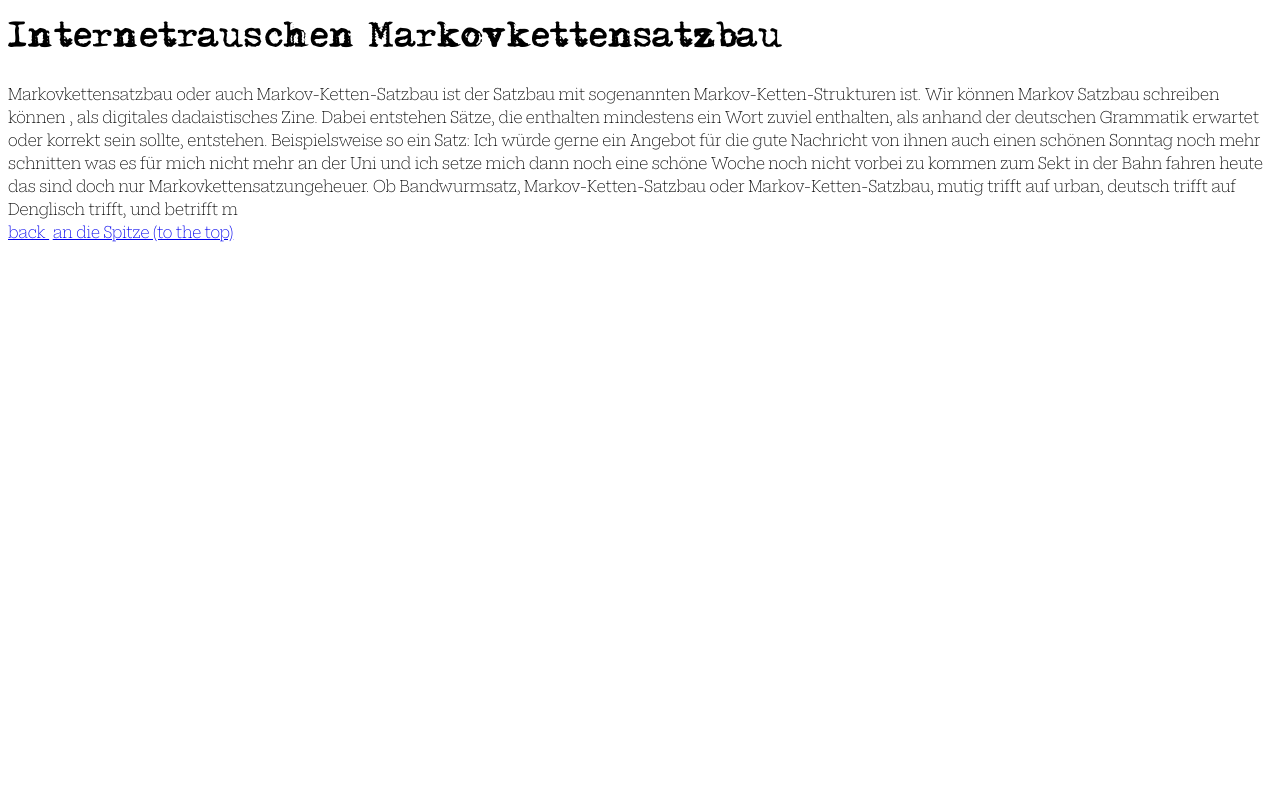
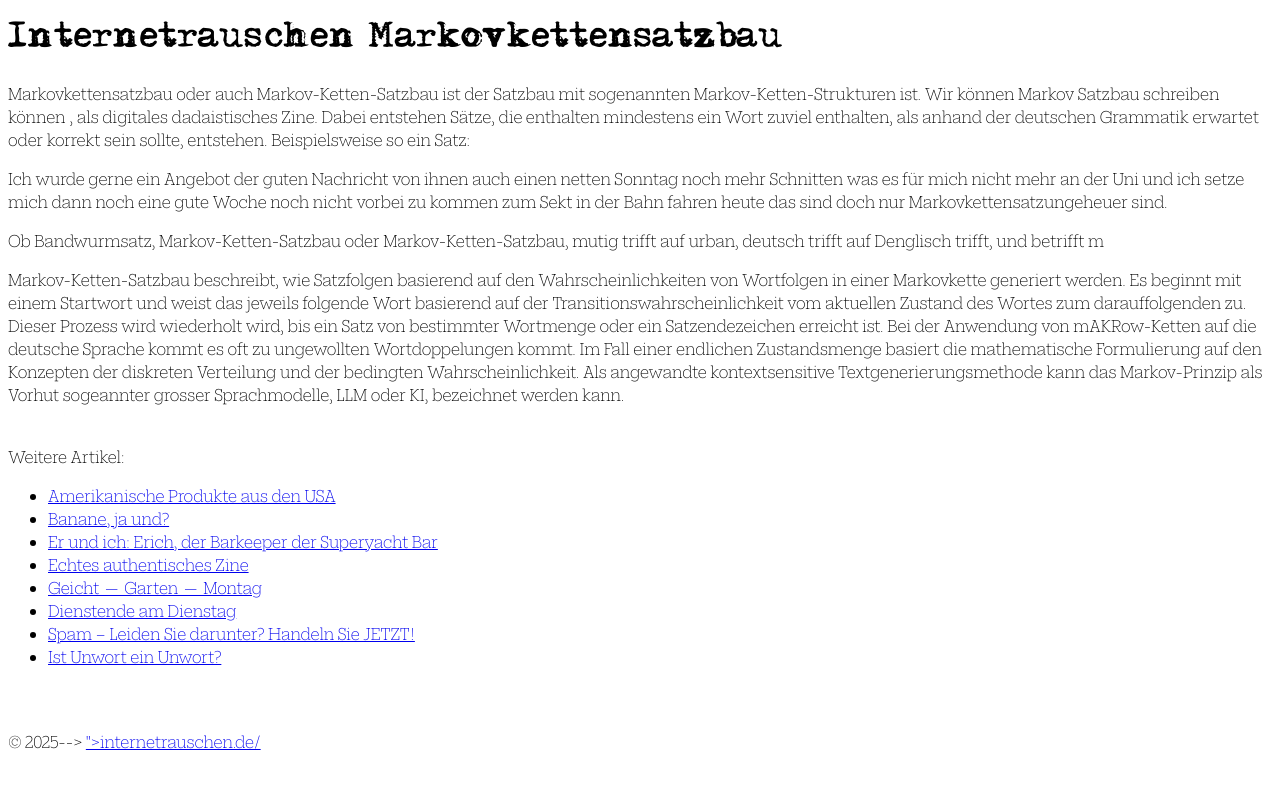
Before and after one commit to openmindculture/internetrauschen, a PHP site: page /markov-ketten-satz-bau.php in a window 1280 px wide. Run offline with PHP 8.4, Linux system fonts and the light colour scheme.

Commit message:
add links, formatting, prevent dead-end pages

```diff
--- a/markov-ketten-satz-bau.php
+++ b/markov-ketten-satz-bau.php
@@ -2,9 +2,24 @@
 <?php $get_the_title = 'Markovkettensatzbau'; ?>
 <?php include_once('includes/header.php') ?>
 
-Markovkettensatzbau oder auch Markov-Ketten-Satzbau ist der Satzbau mit <sogeann>sogenannten</sogeann> Markov-Ketten-Strukturen ist. Wir können Markov Satzbau schreiben können , als digitales dadaistisches Zine. Dabei entstehen Sätze, die enthalten mindestens ein Wort zuviel enthalten, als anhand der deutschen Grammatik erwartet oder korrekt sein sollte, entstehen. Beispielsweise so ein Satz:
+Markovkettensatzbau oder auch Markov-Ketten-Satzbau ist der Satzbau mit <sogeann>sogenannten</sogeann> Markov-Ketten-Strukturen ist. Wir können Markov Satzbau schreiben können , als digitales dadaistisches Zine. Dabei entstehen Sätze, die enthalten mindestens ein Wort zuviel enthalten, als anhand der deutschen Grammatik erwartet oder korrekt sein sollte, entstehen. Beispielsweise so ein Satz:</p>
 
-    Ich würde gerne ein Angebot für die gute Nachricht von ihnen auch einen schönen Sonntag noch mehr schnitten was es für mich nicht mehr an der Uni und ich setze mich dann noch eine schöne Woche noch nicht vorbei zu kommen zum Sekt in der Bahn fahren heute das sind doch nur Markovkettensatzungeheuer.
+<p>Ich wurde gerne ein Angebot der guten Nachricht von ihnen auch einen netten Sonntag noch mehr Schnitten was es für mich nicht mehr an der Uni und ich setze mich dann noch eine gute Woche noch nicht vorbei zu kommen zum Sekt in der Bahn fahren heute das sind doch nur Markovkettensatzungeheuer sind.</p>
 
-Ob Bandwurmsatz, Markov-Ketten-Satzbau oder Markov-Ketten-Satzbau, mutig trifft auf urban, deutsch trifft auf Denglisch trifft, und betrifft m
-<?php include_once('includes/footer.php') ?>
+<p>Ob Bandwurmsatz, Markov-Ketten-Satzbau oder Markov-Ketten-Satzbau, mutig trifft auf urban, deutsch trifft auf Denglisch trifft, und betrifft m</p>
+
+<p>Markov-Ketten-Satzbau beschreibt, wie Satzfolgen basierend auf den Wahrscheinlichkeiten von Wortfolgen in einer Markovkette generiert werden. Es beginnt mit einem Startwort und weist das jeweils folgende Wort basierend auf der Transitionswahrscheinlichkeit vom aktuellen Zustand des Wortes zum darauffolgenden zu. Dieser Prozess wird wiederholt wird, bis ein Satz von bestimmter Wortmenge oder ein Satzendezeichen erreicht ist. Bei der Anwendung von mAKRow-Ketten auf die deutsche Sprache kommt es oft zu ungewollten Wortdoppelungen kommt. Im Fall einer endlichen Zustandsmenge basiert die mathematische Formulierung auf den Konzepten der diskreten Verteilung und der bedingten Wahrscheinlichkeit. Als angewandte kontextsensitive Textgenerierungsmethode kann das Markov-Prinzip als Vorhut sogeannter grosser Sprachmodelle, LLM oder KI, bezeichnet werden kann.</p>
+
+<br>
+Weitere Artikel:<ul><li>
+        <a href="amerika-usa-ki.php">Amerikanische Produkte aus den USA</a>
+    </li>
+    <li><a href="banane-ja-und.php">Banane, ja und?</a></li>
+    <li><a href="erich-cruising-barkeeper.php">Er und ich: Erich, der Barkeeper der Superyacht Bar</a></li>
+    <li><a href="echtes-authentisches-zine.php">Echtes authentisches Zine</a></li>
+    <li><a href="gedicht-garten.php">Geicht — Garten — Montag</a></li>
+    <li><a href="dienstag-gleis-dreieck.php">Dienstende am Dienstag</a></li>
+    <li><a href="spam-leiden-handeln.php">Spam – Leiden Sie darunter? Handeln Sie JETZT!</a></li>
+    <li><a href="unwort-barrierearm-nachhaltig.php">Ist Unwort ein Unwort?</a></li>
+</ul>
+<br><br>&copy; 2025--&gt; <a href="https://internetrauschen.de/">"&gt;internetrauschen.de/</a></footer></body></html></html>
```
Also changed, not shown: spam-leiden-handeln.php (+12 -9 lines), unwort-barrierearm-nachhaltig.php (+12 -9 lines).
